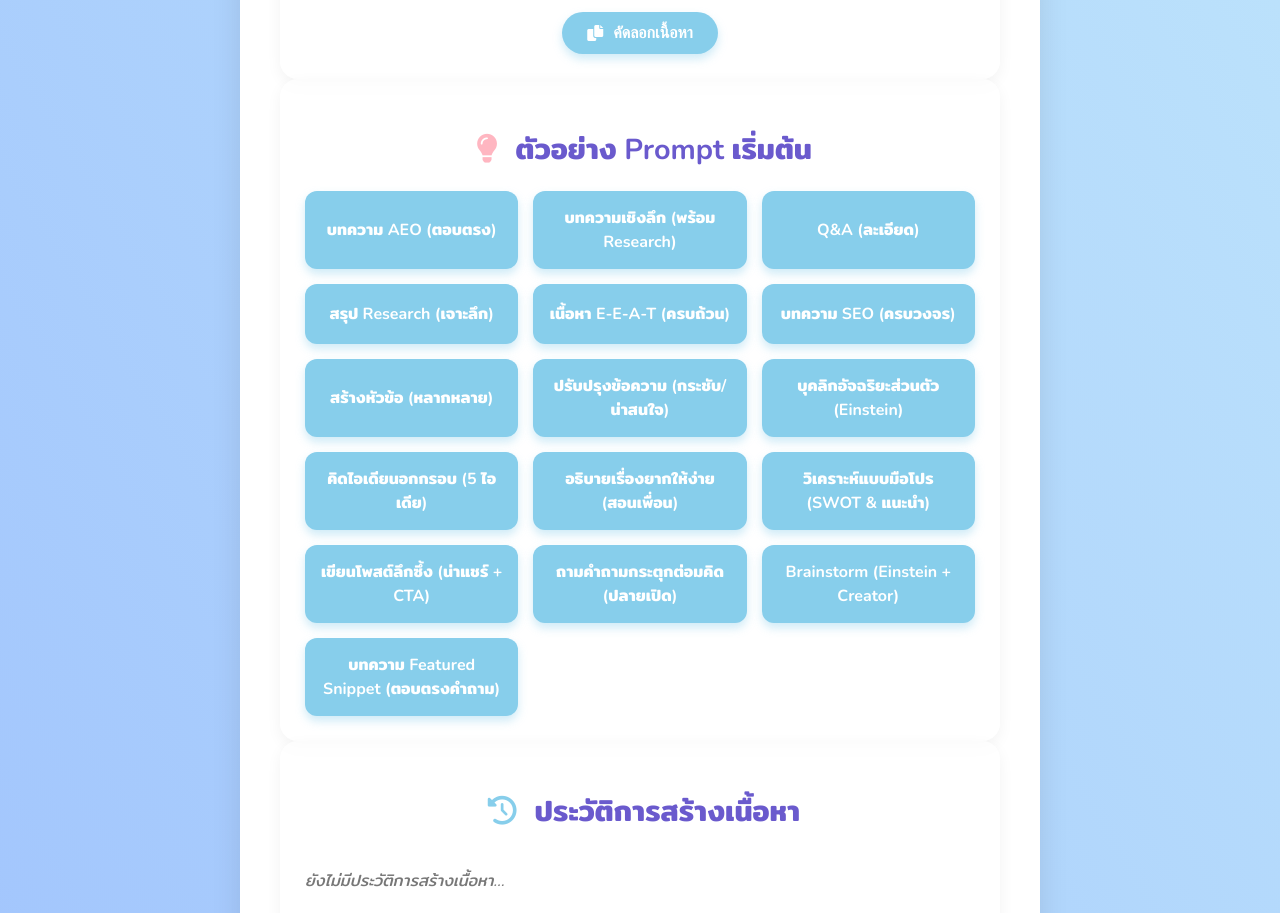
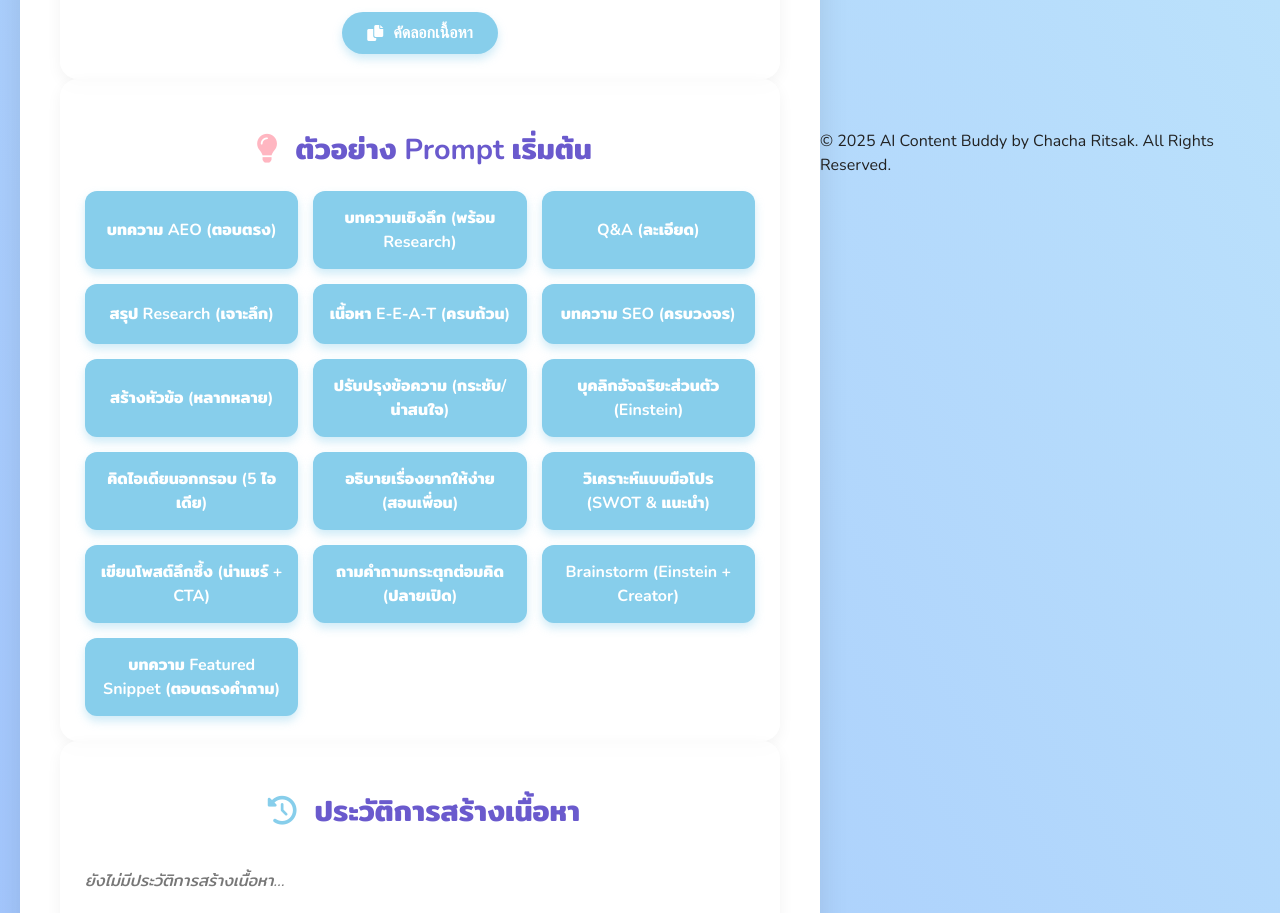
Before and after one commit to Chancha31x/ai_article_writer, a plain HTML site: page index.html in a window 1280 px wide. Shown: the part 897-1810 px from the top of the page. Drawn offline with nearby package versions, Linux system fonts and the light colour scheme.

Commit message:
Update index.html

```diff
--- a/index.html
+++ b/index.html
@@ -86,7 +86,11 @@
         </main>
     </div>
 
-<script src="https://cdn.jsdelivr.net/npm/marked/marked.min.js"></script>
-<script src="script.js"></script>
+    <footer>
+        <p>&copy; 2025 AI Content Buddy by Chacha Ritsak. All Rights Reserved.</p>
+    </footer>
+
+    <script src="https://cdn.jsdelivr.net/npm/marked/marked.min.js"></script>
+    <script src="script.js"></script>
 </body>
 </html>
```
